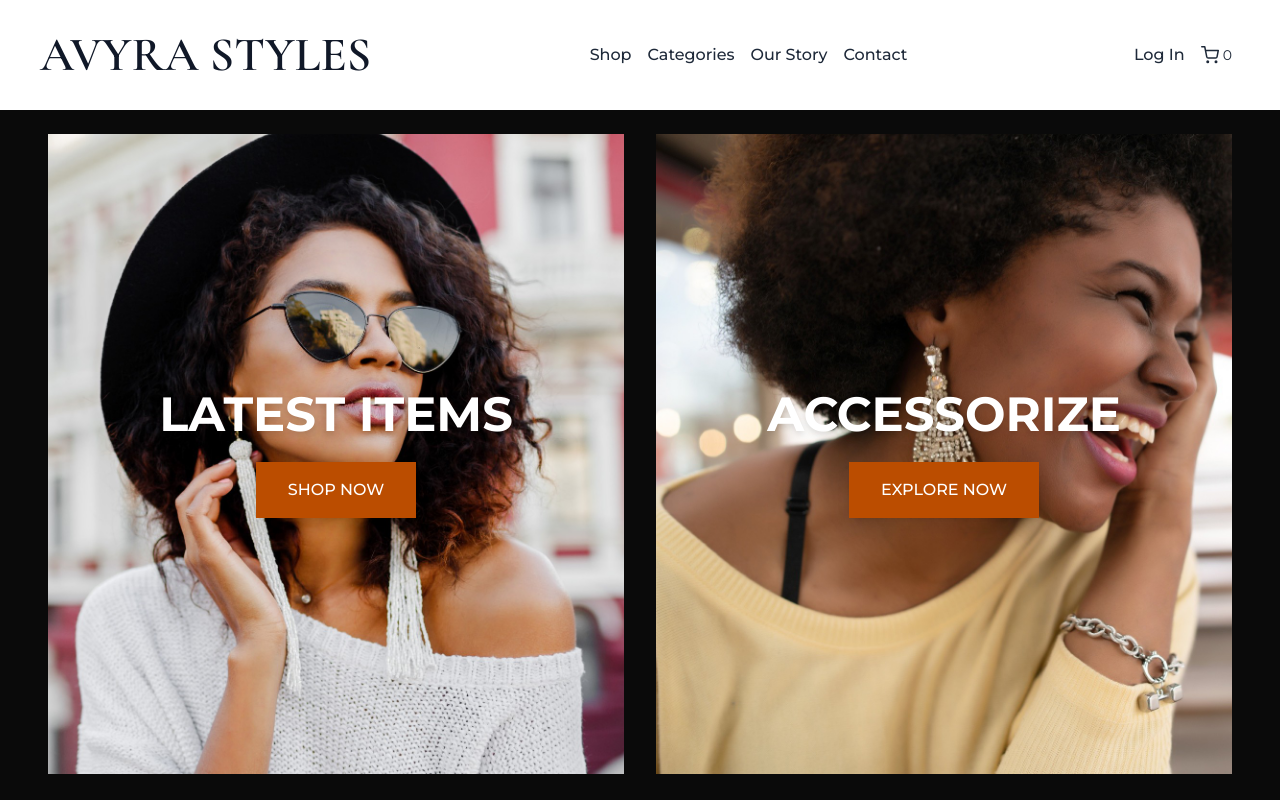
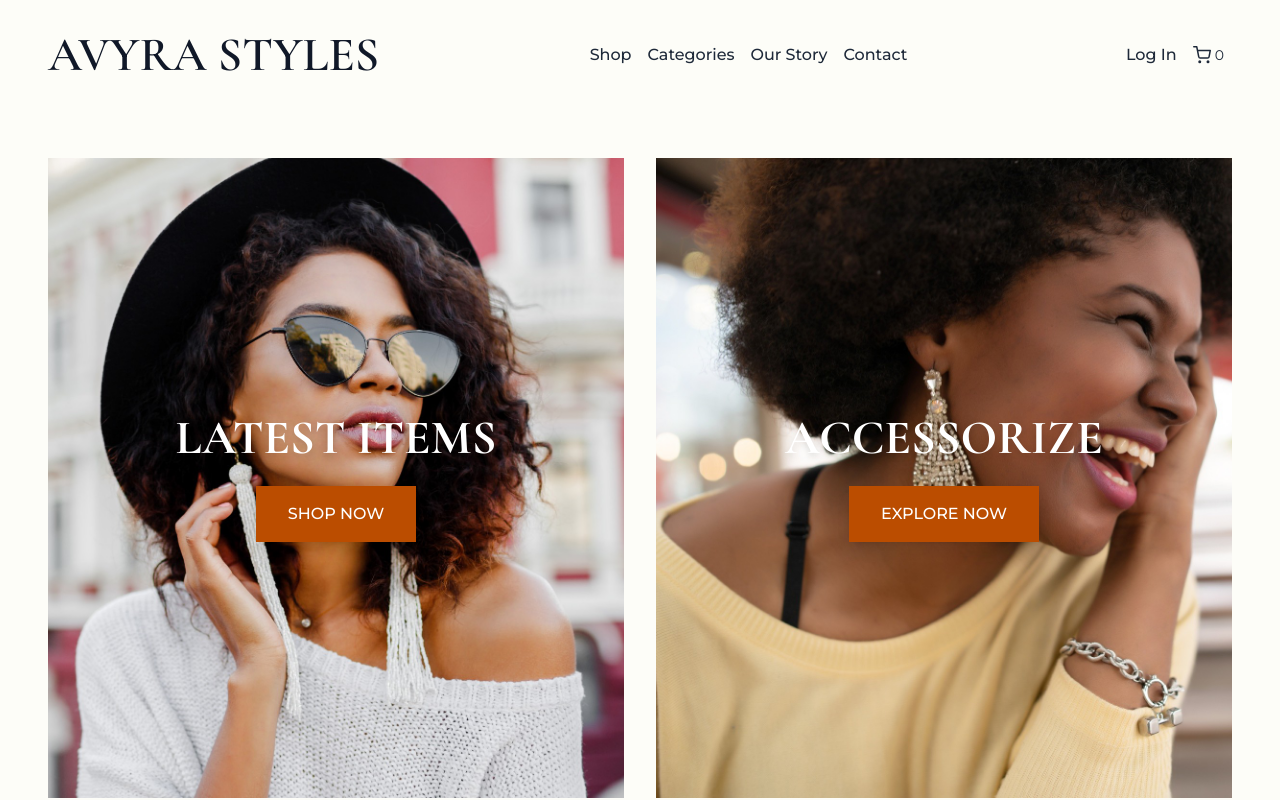
Before and after one commit to madgenius1/avyrastyles, a Next.js app: page / in a window 1280 px wide. Shown: the top 800 px of the page. Built offline with nearby package versions, Linux system fonts and the light colour scheme.

Commit message:
Modified global.css, Navbar, Footer, Hero

```diff
--- a/src/app/components/common/Footer.tsx
+++ b/src/app/components/common/Footer.tsx
@@ -1,14 +1,17 @@
 "use client"
 
+import Link from 'next/link';
+
+import { cormorant } from '../ui/font';
 
 
 export default function Footer() {
     return (
         <main className="flex flex-row items-center justify-between p-6">
             <div className="sm:hidden lg:block flex lg:flex-row">
-                <h2 className="text-gray-900 font-semibold">
-                    Logo Text
-                </h2>
+                <Link href="/" className={`${cormorant.className} text-gray-900 font-semibold text-xl sm:text-2xl md:text-3xl lg:text-5xl uppercase leading-relaxed`}>
+                    Avyra Styles
+                </Link>
             </div>
             {/* <div className="sm:hidden lg:block flex lg:flex-row">
                 <h2 className="text-gray-900 font-semibold">
--- a/src/app/components/common/Navbar.tsx
+++ b/src/app/components/common/Navbar.tsx
@@ -14,7 +14,7 @@ export default function Navbar() {
     const closeMenu = () => setMenuOpen(false);
 
     return (
-        <nav className="flex flex-row items-center justify-between px-6 py-4 lg:px-10 z-50 bg-white relative">
+        <nav className="flex flex-row items-center justify-between px-6 py-4 lg:px-12 z-50 bg-[#FDFDF8] relative">
             {/* Logo */}
             <div>
                 <Link href="/" className={`${cormorant.className} text-gray-900 font-semibold text-xl sm:text-2xl md:text-3xl lg:text-5xl uppercase leading-relaxed`}>
@@ -23,7 +23,7 @@ export default function Navbar() {
             </div>
 
             {/* Links for larger screens */}
-            <div className="hidden sm:flex flex-row gap-4 mx-2 items-center justify-center">
+            <div className="hidden sm:flex md:flex flex-row gap-4 items-center">
                 <Link href="/shop" className="text-gray-800 font-medium capitalize">Shop</Link>
                 <Link href="/categories" className="text-gray-800 font-medium capitalize">Categories</Link>
                 <Link href="/about-us" className="text-gray-800 font-medium capitalize">Our Story</Link>
@@ -31,7 +31,7 @@ export default function Navbar() {
             </div>
 
             {/* Account and Cart */}
-            <div className="hidden sm:flex flex-row gap-4 mx-2 items-center">
+            <div className="hidden sm:flex md:flex flex-row gap-4 mx-2 items-center">
                 <Link href="/login" className="text-gray-800 font-medium capitalize">Log In</Link>
                 <Link href="/cart" className="text-gray-800 flex flex-row items-center gap-1">
                     <FiShoppingCart size={18} />
@@ -40,7 +40,7 @@ export default function Navbar() {
             </div>
 
             {/* Hamburger Menu */}
-            <div className="sm:hidden">
+            <div className="sm:hidden md:hidden">
                 <button onClick={() => setMenuOpen(!menuOpen)} className="text-gray-800 font-medium">
                     {menuOpen ? <IoMdClose size={30} /> : <HiOutlineBars2 size={30} />}
                 </button>
--- a/src/app/components/landingpage/Hero.tsx
+++ b/src/app/components/landingpage/Hero.tsx
@@ -1,17 +1,18 @@
 "use client";
 
 import Link from "next/link";
+import { cormorant } from '../ui/font';
+
 
 export default function Hero() {
     return (
-        <main className="min-h-screen mx-auto">
-            <div className="flex flex-col lg:flex-row md:flex-row gap-4 lg:gap-8 md:gap-6 h-full items-center justify-between">
-                {/* First Item */}
-                <div className="w-full py-6 lg:w-lg xl:w-xl">
+        <main className="lg:px-12 lg:py-8 md:p-6 p-4">
+            <div className="flex lg:flex-row md:flex-row flex-col lg:gap-8 md:gap-6 gap-4 py-4 ">
+                <div className="lg:w-1/2 md:w-1/2 w-full">
                     <div
-                        className="relative w-full flex flex-col items-center text-center justify-center p-6 gap-6 bg-[url('/assets/styleuno.png')] bg-cover bg-no-repeat bg-center h-[60vh] lg:h-[80vh] min-h-[300px]"
+                        className="relative w-full flex flex-col items-center text-center justify-center p-6 gap-6 bg-[url('/assets/styleuno.png')] bg-cover bg-center h-[60vh] lg:h-[80vh] md:h-[60vh] min-h-[300px]"
                     >
-                        <h2 className="lg:text-5xl md:text-4xl text-3xl text-white font-bold uppercase drop-shadow-md">
+                        <h2 className={`${cormorant.className} lg:text-5xl md:text-4xl text-3xl text-white font-bold uppercase drop-shadow-md`}>
                             Latest Items
                         </h2>
                         <Link
@@ -22,13 +23,11 @@ export default function Hero() {
                         </Link>
                     </div>
                 </div>
-
-                {/* Second Item */}
-                <div className="w-full py-6 lg:w-lg xl:w-xl">
+                <div className="lg:w-1/2 md:w-1/2 w-full">
                     <div
-                        className="relative w-full flex flex-col items-center text-center justify-center p-6 gap-6 bg-[url('/assets/styletwo.png')] bg-cover bg-no-repeat bg-center h-[60vh] lg:h-[80vh] min-h-[300px]"
+                        className="relative w-full flex flex-col items-center text-center justify-center p-6 gap-6 bg-[url('/assets/styletwo.png')] bg-cover bg-center h-[60vh] lg:h-[80vh] md:h-[60vh] min-h-[300px]"
                     >
-                        <h2 className="lg:text-5xl md:text-4xl text-3xl text-white font-bold uppercase drop-shadow-md">
+                        <h2 className={`${cormorant.className} lg:text-5xl md:text-4xl text-3xl text-white font-bold uppercase drop-shadow-md`}>
                             Accessorize
                         </h2>
                         <Link
--- a/src/app/globals.css
+++ b/src/app/globals.css
@@ -6,8 +6,8 @@
 
 
 :root {
-  --background: #ffffff;
-  --foreground: #171717;
+  --background: #FDFDF8;
+  --foreground: #FDFDF8;
 }
 
 @theme inline {
@@ -19,7 +19,7 @@
 
 @media (prefers-color-scheme: light) {
   :root {
-    --background: #0a0a0a;
+    --background: #FDFDF8;
     --foreground: #ededed;
   }
 }
```
